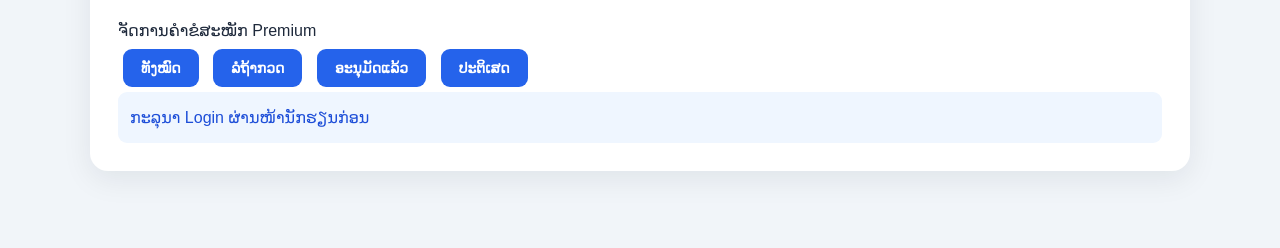
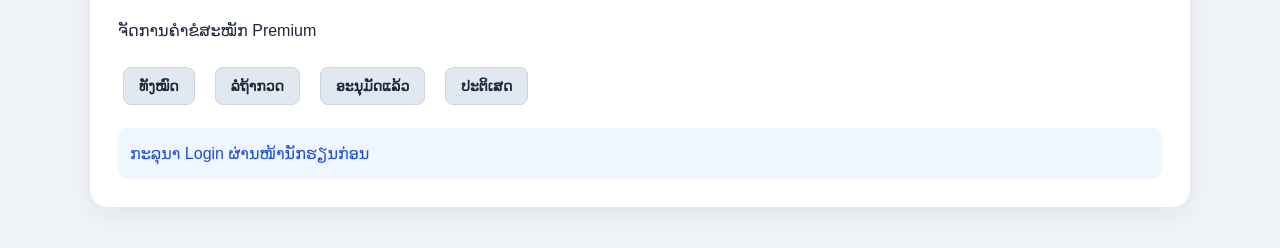
Before and after one commit to sattasine/lao-it-learning, a plain HTML site: page admin.html in a window 1280 px wide. Shown: the part 126-374 px from the top of the page. Drawn offline with nearby package versions, Linux system fonts and the light colour scheme.

Commit message:
Update style.css

```diff
--- a/style.css
+++ b/style.css
@@ -436,3 +436,23 @@ footer {
     font-size: 25px;
   }
 }
+/* ADMIN FILTER BUTTONS */
+.admin-filters {
+  display: flex;
+  flex-wrap: wrap;
+  gap: 10px;
+  margin: 18px 0;
+}
+
+.admin-filters button {
+  background: #e2e8f0;
+  color: #1e293b;
+  border: 1px solid #cbd5e1;
+  border-radius: 8px;
+  padding: 10px 15px;
+}
+
+.admin-filters button:hover {
+  background: #2563eb;
+  color: #ffffff;
+}
```
